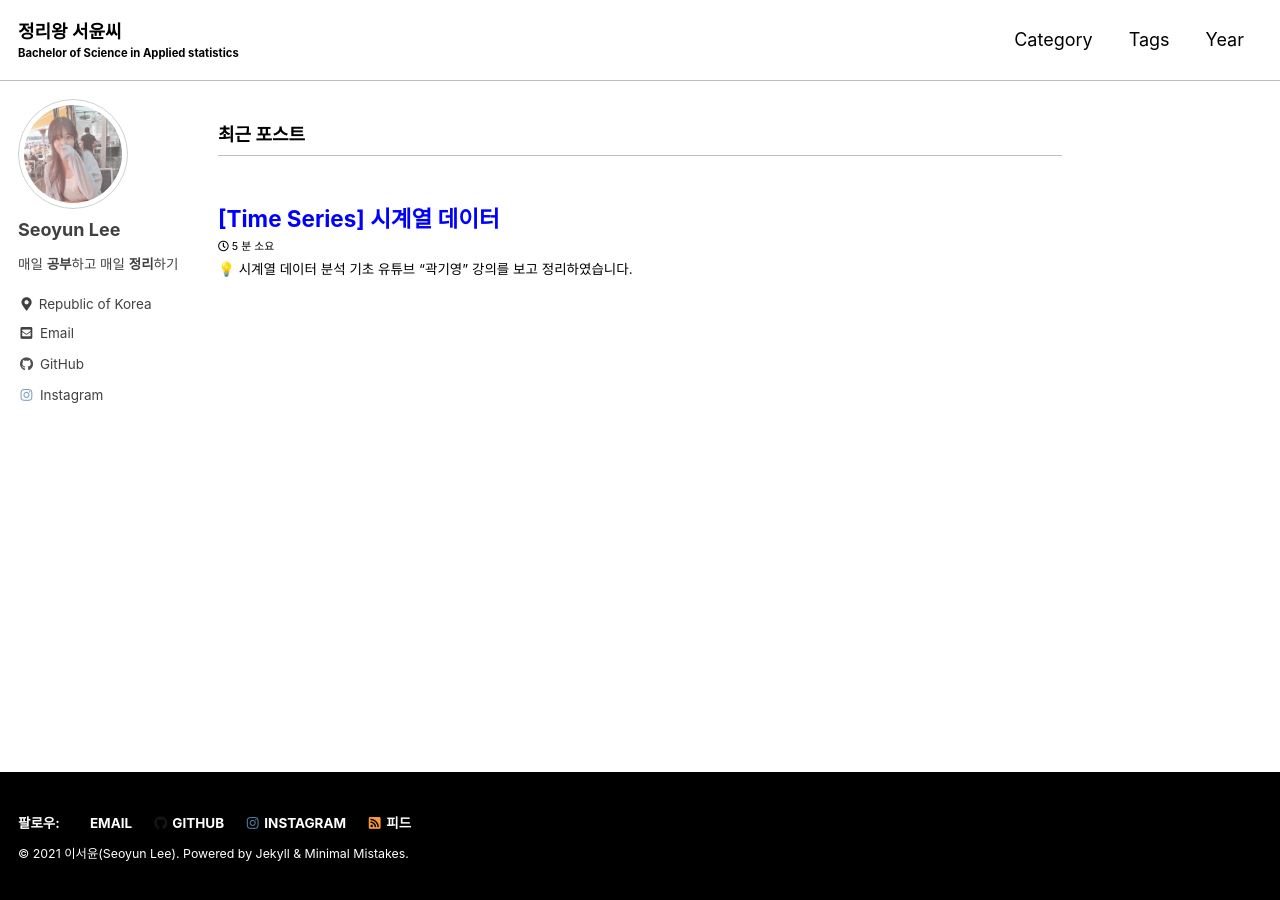
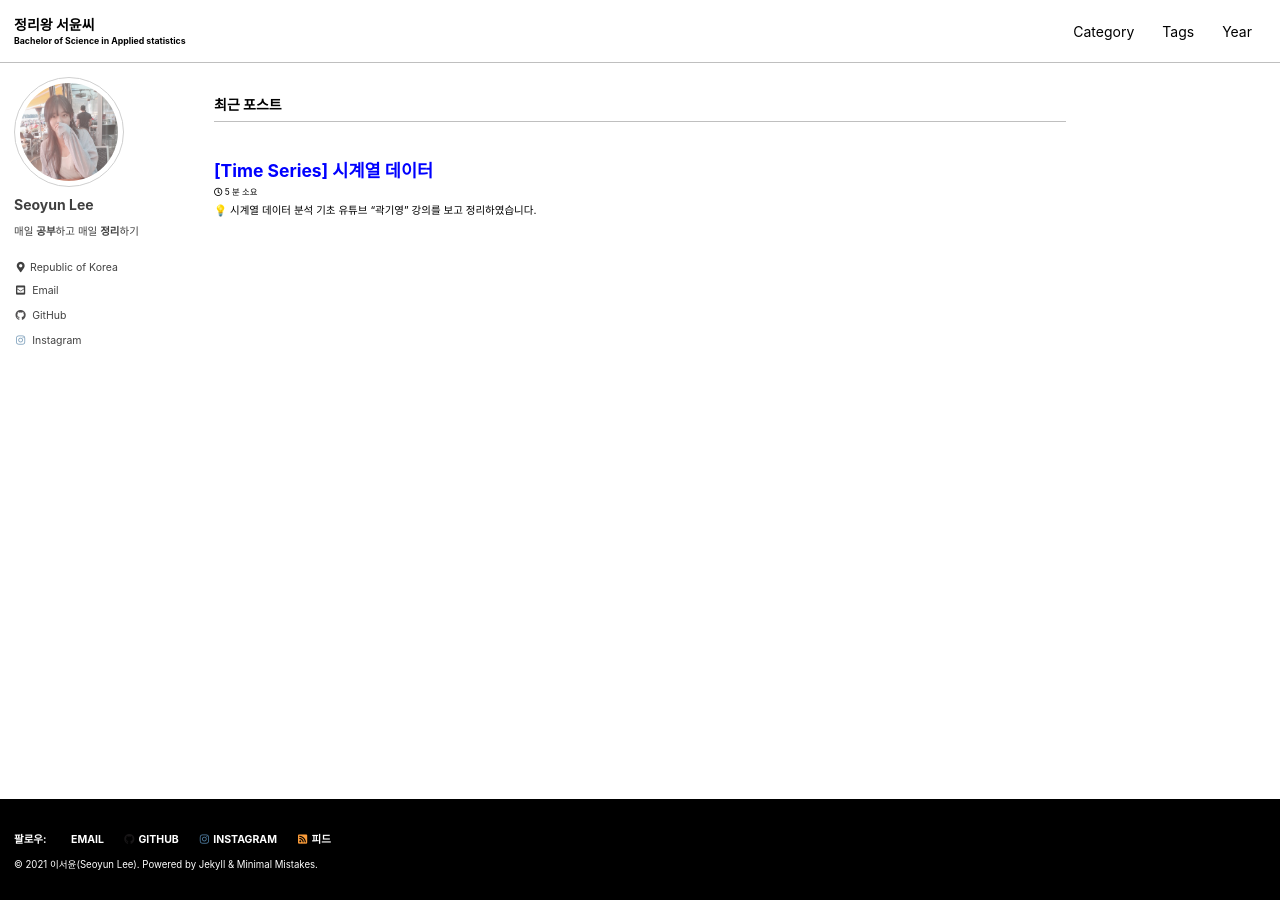
Before and after one commit to seoyun2/seoyun2.github.io, a Jekyll site: the page built from index.html, in a window 1280 px wide. Built offline with Jekyll 4.4.1, drawn with Linux system fonts in a browser that asks for light colours; cached includes are drawn as plain includes; the list of posts is cut into pages by our own code.

Commit message:
Update _reset.scss

```diff
--- a/_sass/minimal-mistakes/_reset.scss
+++ b/_sass/minimal-mistakes/_reset.scss
@@ -8,18 +8,18 @@ html {
   /* apply a natural box layout model to all elements */
   box-sizing: border-box;
   background-color: $background-color;
-  font-size: 14px;
+  font-size: 10px;
 
   @include breakpoint($medium) {
-    font-size: 14px;
+    font-size: 10px;
   }
 
   @include breakpoint($large) {
-    font-size: 16px;
+    font-size: 12px;
   }
 
   @include breakpoint($x-large) {
-    font-size: 18px;
+    font-size: 14px;
   }
 
   -webkit-text-size-adjust: 100%;
```
